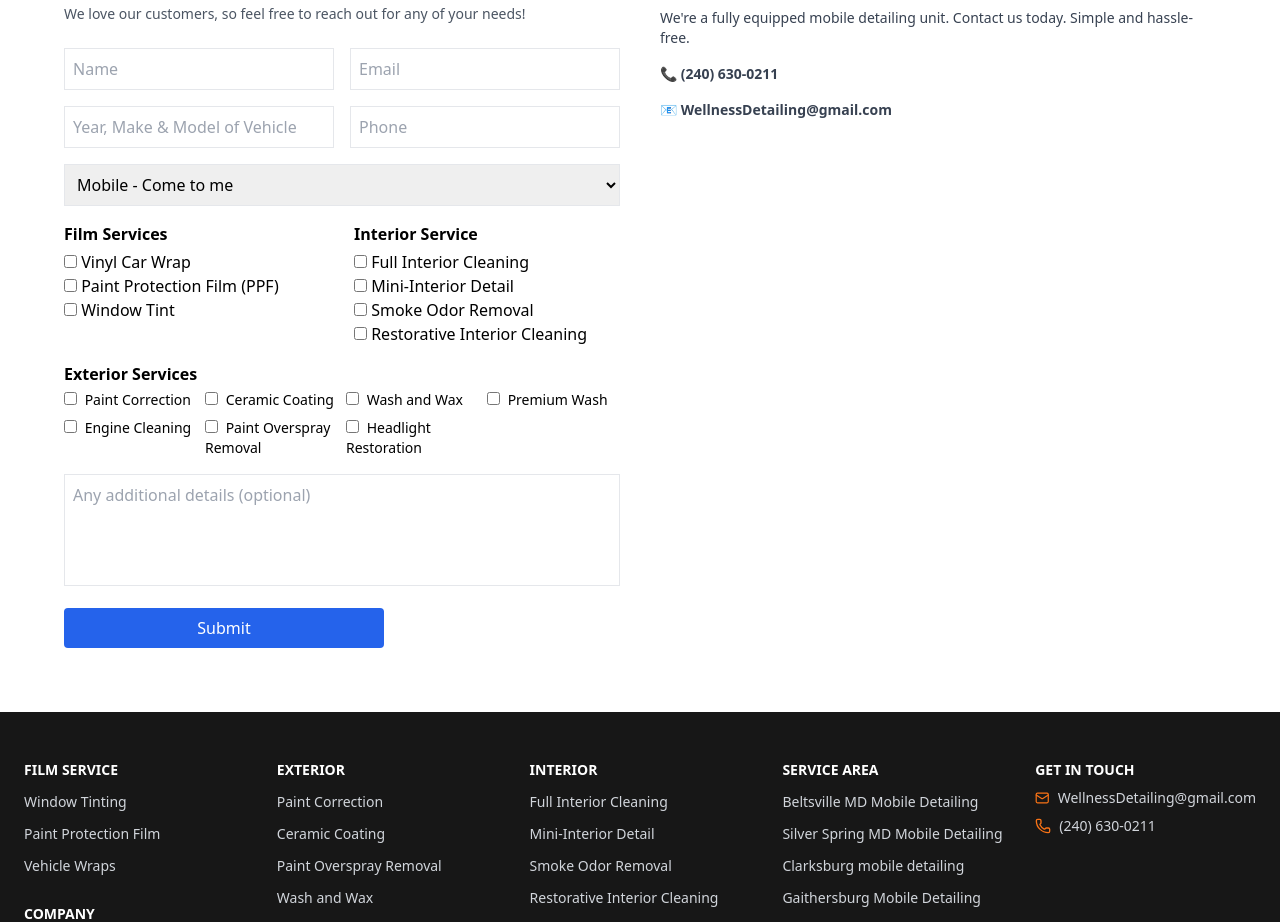
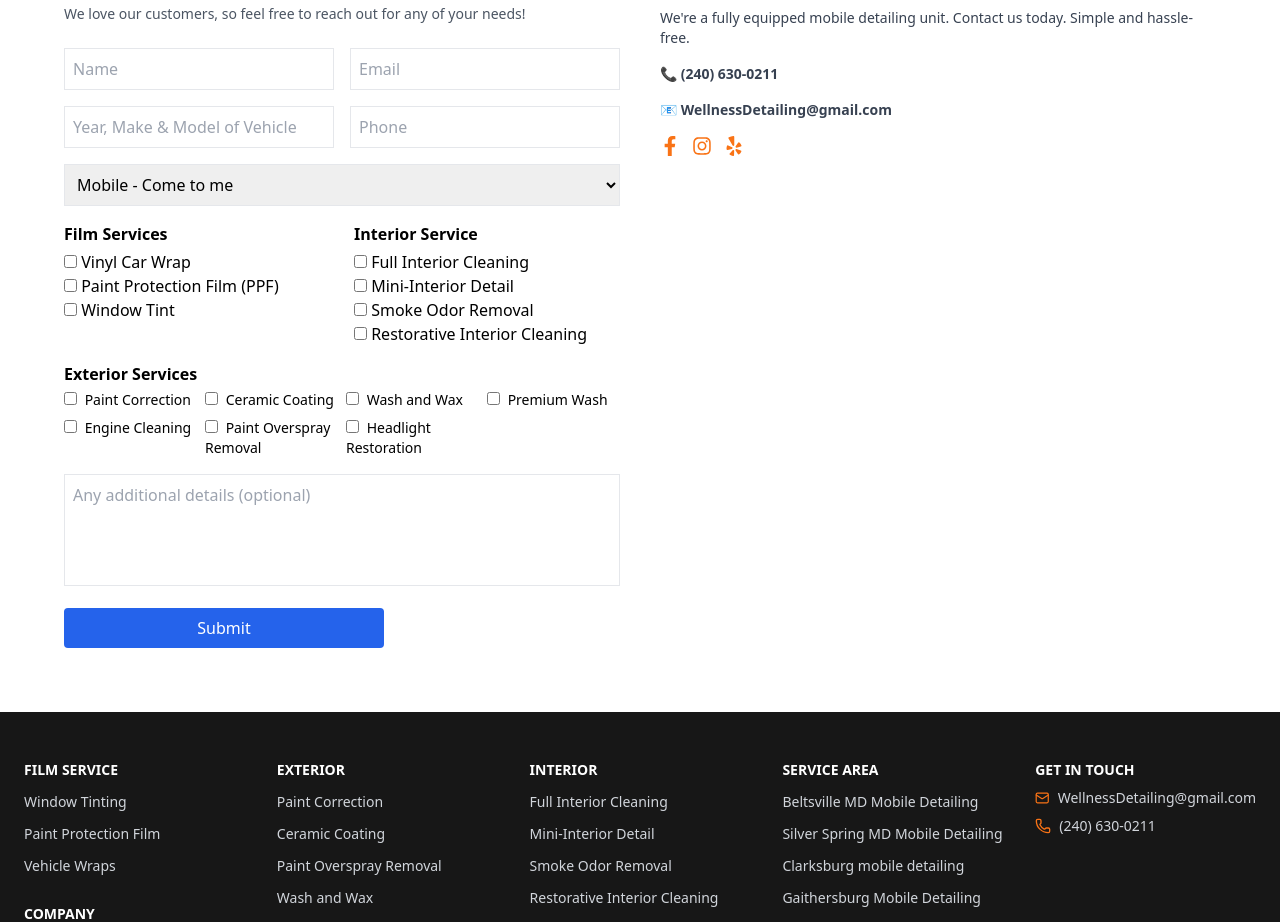
Before and after one commit to RJK3vin/car-wash-frontend, a React (Vite) app: page / in a window 1280 px wide. Shown: the part 5740-6662 px from the top of the page. Built offline with nearby package versions, Linux system fonts and the light colour scheme.

Commit message:
added icons and changed map location

```diff
--- a/src/components/MapEmbed.tsx
+++ b/src/components/MapEmbed.tsx
@@ -1,9 +1,9 @@
 export default function MapEmbed() {
   return (
-    <section className="w-full h-[400px]">
+    <section className="w-full h-[450px] relative">
       <iframe
         title="Wellness Detailing Service Area"
-        src="https://www.google.com/maps/embed?pb=YOUR_EMBED_URL_HERE"
+        src="https://maps.google.com/maps?width=100%25&height=600&hl=en&q=maryland+(My%20Business%20Name)&t=&z=10&ie=UTF8&iwloc=B&ll=39.0458,-77.6&output=embed"
         width="100%"
         height="100%"
         style={{ border: 0 }}
@@ -12,5 +12,5 @@ export default function MapEmbed() {
         referrerPolicy="no-referrer-when-downgrade"
       ></iframe>
     </section>
-  )
+  );
 }
--- a/src/components/QuoteForm.tsx
+++ b/src/components/QuoteForm.tsx
@@ -1,3 +1,5 @@
+import { FaFacebookF, FaInstagram, FaYelp } from "react-icons/fa";
+
 export default function QuoteForm() {
   return (
     <section className="bg-white py-16 px-4">
@@ -64,10 +66,10 @@ export default function QuoteForm() {
           <p>We're a fully equipped mobile detailing unit. Contact us today. Simple and hassle-free.</p>
           <p><strong>📞 (240) 630-0211</strong></p>
           <p><strong>📧 WellnessDetailing@gmail.com</strong></p>
-          <div className="flex gap-3 text-lg">
-            <a href="#"><i className="fab fa-facebook-square"></i></a>
-            <a href="#"><i className="fab fa-instagram"></i></a>
-            <a href="#"><i className="fab fa-yelp"></i></a>
+          <div className="flex gap-3 text-xl text-orange-500">
+            <a href="https://www.facebook.com/WellnessDetailing/" target="_blank"><FaFacebookF /></a>
+            <a href="https://www.instagram.com/wellnessdetailing/#" target="_blank"><FaInstagram /></a>
+            <a href="https://www.yelp.com/biz/wellness-detailing-potomac?osq=wellness+detailing" target="_blank"><FaYelp /></a>
           </div>
         </div>
       </div>
--- a/src/components/ServiceForm.tsx
+++ b/src/components/ServiceForm.tsx
@@ -1,3 +1,5 @@
+import { FaFacebookF, FaInstagram, FaYelp } from "react-icons/fa";
+
 export default function ServiceForm() {
   return (
     <section className="bg-white py-16 px-4">
@@ -64,10 +66,10 @@ export default function ServiceForm() {
           <p>We're a fully equipped mobile detailing unit with our own power and water that brings the detailing services to you. Contact us today. Simple and hassle-free</p>
           <p><strong>📞 (240) 630-0211</strong></p>
           <p><strong>📧 WellnessDetailing@gmail.com</strong></p>
-          <div className="flex gap-3 text-lg">
-            <a href="#"><i className="fab fa-facebook-square"></i></a>
-            <a href="#"><i className="fab fa-instagram"></i></a>
-            <a href="#"><i className="fab fa-yelp"></i></a>
+          <div className="flex gap-3 text-xl text-orange-500">
+            <a href="https://www.facebook.com/WellnessDetailing/" target="_blank"><FaFacebookF /></a>
+            <a href="https://www.instagram.com/wellnessdetailing/#" target="_blank"><FaInstagram /></a>
+            <a href="https://www.yelp.com/biz/wellness-detailing-potomac?osq=wellness+detailing" target="_blank"><FaYelp /></a>
           </div>
         </div>
       </div>
--- a/src/pages/Contact.tsx
+++ b/src/pages/Contact.tsx
@@ -12,8 +12,8 @@ export default function Contact() {
         </div>
       </section>
       <ServiceForm />
+      <MapEmbed />
       <QuoteForm />
-      <MapEmbed />
     </>
   )
 }
```
